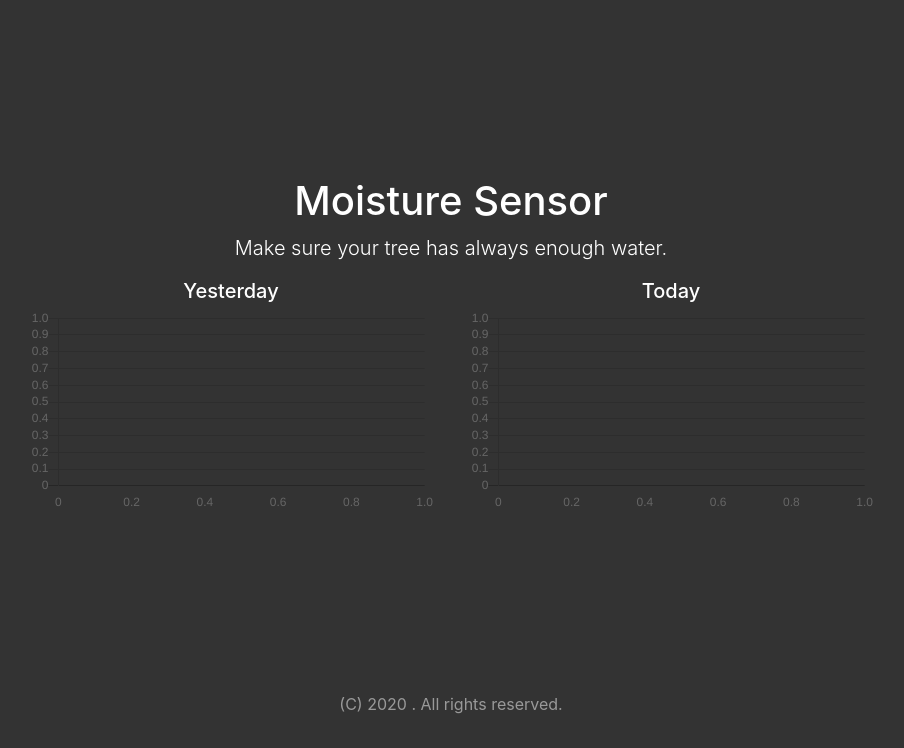
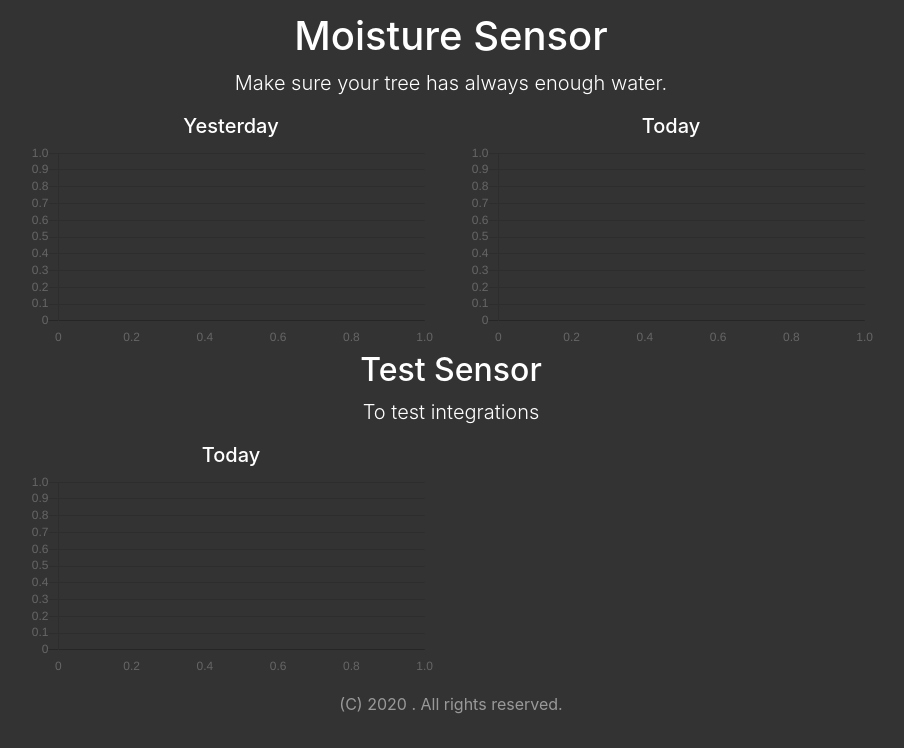
Before and after one commit to severinaklingler/greenpi_server, a Django app: page / in a window 1280 px wide. Shown: the part 52-800 px from the top of the page, without its empty margins (189-1093 px from the left). Run offline with Django 3.2, Linux system fonts and the light colour scheme; data that the repository does not hold is empty; some libraries are stand-ins or nearby versions.

Commit message:
Add test client.

```diff
--- a/api/views.py
+++ b/api/views.py
@@ -20,3 +20,9 @@
         serializer.save()
         return Response(serializer.data, status=status.HTTP_201_CREATED)
     return Response(serializer.errors, status=status.HTTP_400_BAD_REQUEST)
+
+@api_view(['GET'])
+def measurements(request, format=None):
+    m = Measurement.objects.all()
+    serializer = MeasurementSerializer(m, many=True)
+    return JsonResponse(serializer.data, safe=False)
--- a/chart/views.py
+++ b/chart/views.py
@@ -22,7 +22,7 @@
     labels = list(range(24))
     data = []
     for m in Measurement.objects.filter(when__date=date_to_show).filter(sensor=sensor_type).order_by("when"):
-        data.append({'x' : m.when.hour , 'y' : m.value})
+        data.append({'x' : m.when.hour + m.when.minute / 60 , 'y' : m.value})
 
     chart_config = {
         'type': 'line',
--- a/greenpiserver/urls.py
+++ b/greenpiserver/urls.py
@@ -25,6 +25,7 @@
 urlpatterns = [
     path("", monitor.views.index, name="index"),
     path("add_measurement/", api.views.add_measurement, name="add_measurement"),
+    path("measurements/", api.views.measurements, name="measurements"),
     path("chart/", chart.views.chart, name="chart"),
     path('admin/', admin.site.urls),
     path('api-auth/', include('rest_framework.urls', namespace='rest_framework')),
--- a/monitor/templates/index.html
+++ b/monitor/templates/index.html
@@ -15,6 +15,18 @@
       <h5>Today</h5>
       <canvas class="chart" data-url="{% url 'chart' %}" data-options='{"time_range": "today", "sensor" : "moisture"}'></canvas>
     </div>
+  </div>
+</div>
+
+<h2 class="cover-heading">Test Sensor</h2>
+<p class="lead">To test integrations</p>
+<div class="container">
+  <div class="row">
+    <div class="col-sm">
+      <h5>Today</h5>
+      <canvas class="chart" data-url="{% url 'chart' %}" data-options='{"time_range": "today", "sensor" : "test"}'></canvas>
+    </div>
+    <div class="col-sm"></div>
   </div>
 </div>
 
```
Also changed, not shown: test_client.py (added, +20 -0 lines).
